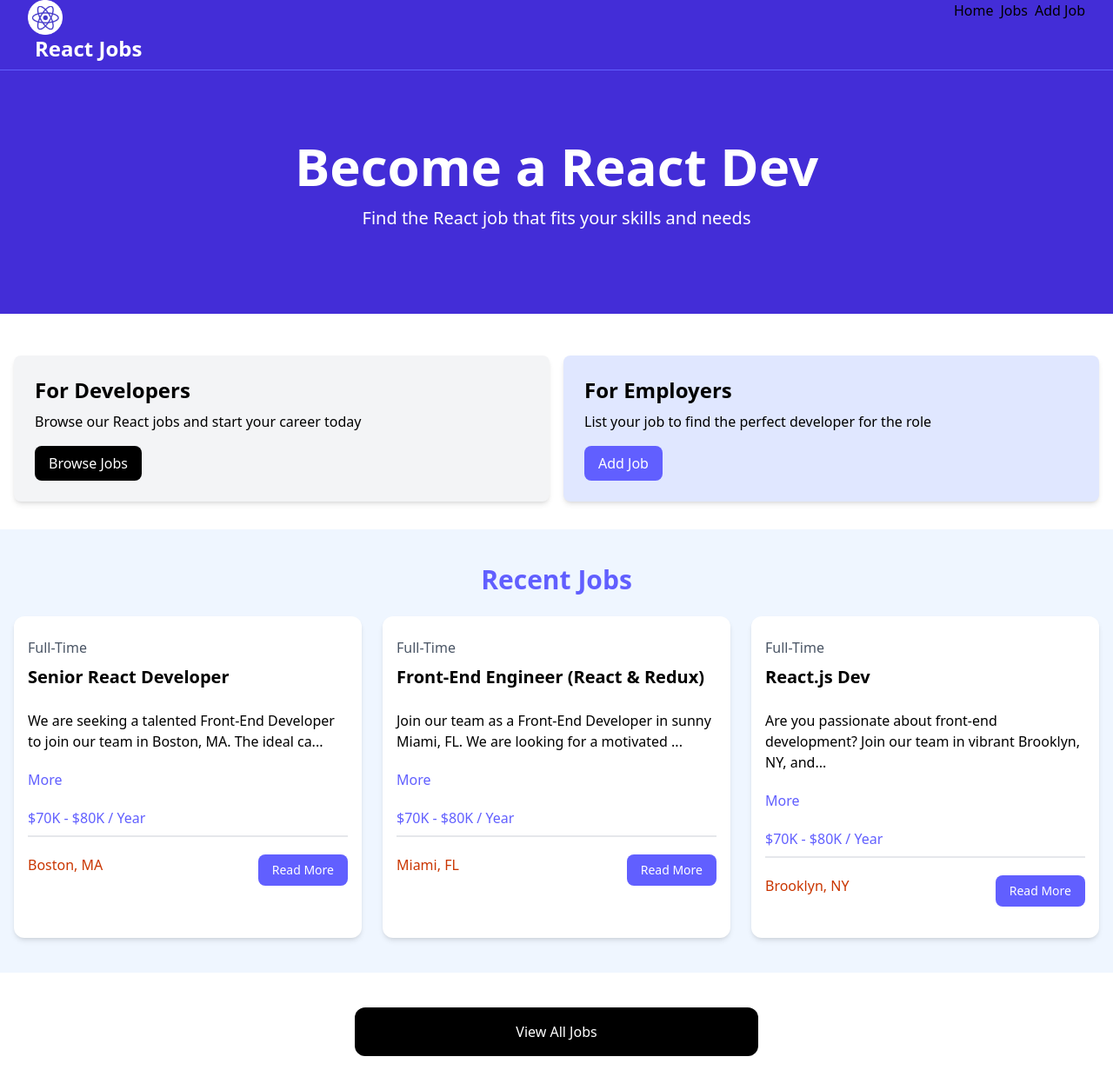
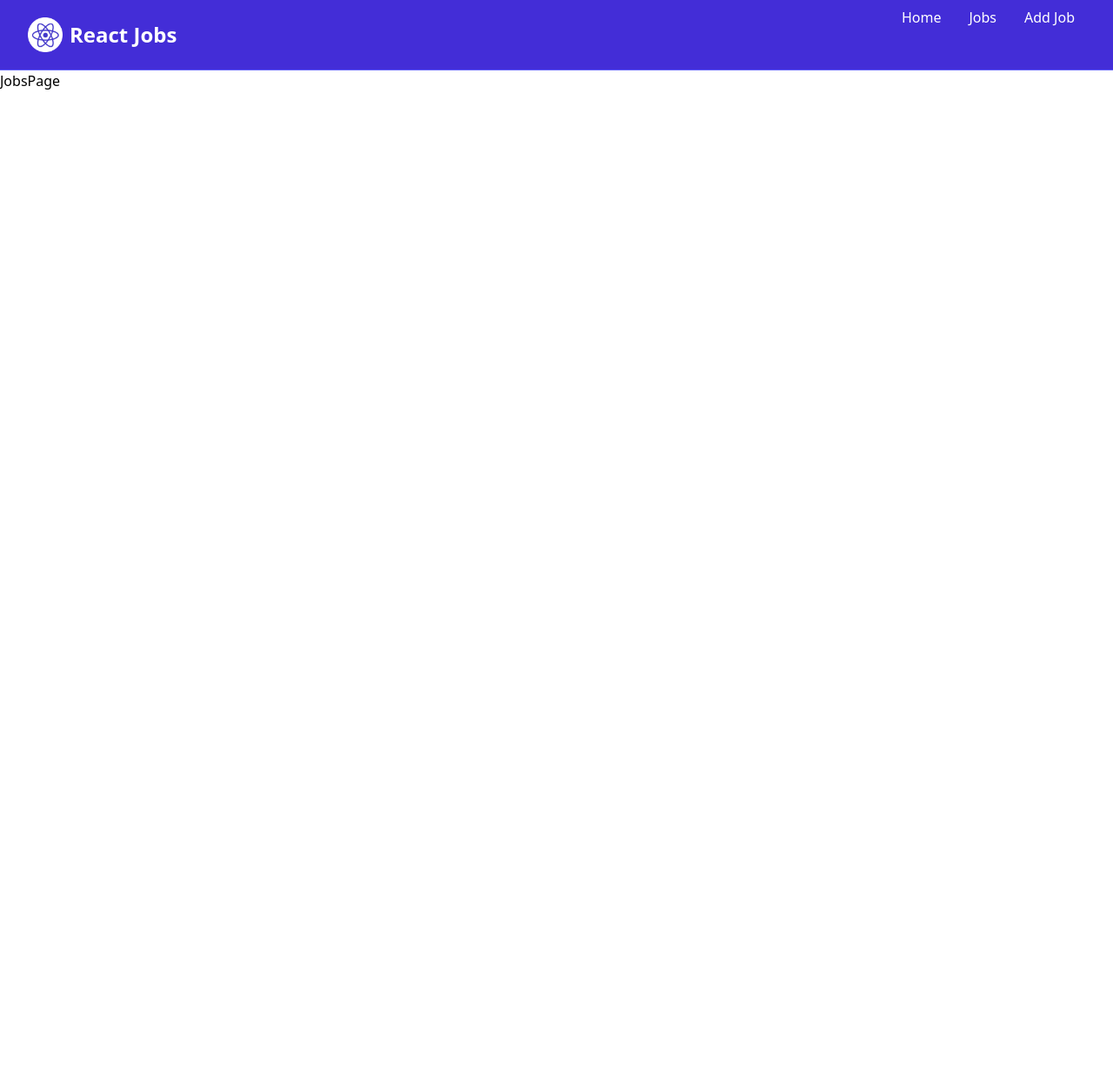
Before and after one commit to Hariharan2716/React-Job-Listing, a React (Vite) app in the folder react-jobs/: page /jobs in a window 1280 px wide. Shown: the whole page at 87% size. After the commit the page ends 800 px from the top, so only its background shows below. Built offline with nearby package versions, Linux system fonts and the light colour scheme.

Commit message:
React-Router-Dom the role and how it helps to clean the files and make a single page application fast and seamless UI/UX. In this branch I added Link and NavLink so that the rendering of pages are so smooth and fast.

```diff
--- a/react-jobs/package.json
+++ b/react-jobs/package.json
@@ -13,6 +13,8 @@
     "@tailwindcss/vite": "^4.1.18",
     "react": "^19.2.0",
     "react-dom": "^19.2.0",
+    "react-icons": "^5.5.0",
+    "react-router-dom": "^7.13.0",
     "tailwindcss": "^4.1.18"
   },
   "devDependencies": {
--- a/react-jobs/src/App.jsx
+++ b/react-jobs/src/App.jsx
@@ -1,18 +1,29 @@
 import React from 'react'
-import Navbar from './components/Navbar'
-import Hero from './components/Hero'
-import HomeCards from './components/HomeCards'
-import JobListings from './components/JobListings'
-import ViewAllJobs from './components/ViewAllJobs'
+import {
+  Route,
+  createBrowserRouter,
+  createRoutesFromElements,
+  RouterProvider,
+} from 'react-router-dom'
+
+import HomePage from './pages/HomePage'
+import JobsPage from './pages/JobsPage'
+import MainLayout from './layouts/MainLayout'
+
+const router = createBrowserRouter(
+  createRoutesFromElements(
+    <Route path='/' element={<MainLayout />} >
+      <Route index element={<HomePage />}/>
+      <Route path='/jobs' element={<JobsPage />}/>
+      <Route index element={<HomePage />}/>
+    </Route>
+  )
+)
 
 const App = () => {
   return (
     <>
-      <Navbar />
-      <Hero />
-      <HomeCards />
-      <JobListings isHome />
-      <ViewAllJobs />
+      <RouterProvider router={router} />
     </>
   )
 }
--- a/react-jobs/src/components/JobListing.jsx
+++ b/react-jobs/src/components/JobListing.jsx
@@ -1,5 +1,7 @@
 import React from 'react'
 import { useState } from 'react'
+import { Link } from 'react-router-dom'
+import {FaMapMarker} from 'react-icons/fa'
 
 
 const JobListing = ({job}) => {
@@ -32,11 +34,12 @@ const JobListing = ({job}) => {
 
         <div className="flex flex-col lg:flex-row justify-between mb-4">
           <div className="text-orange-700 mb-4">
+            <FaMapMarker className='inline text-lg mb-1 mr-1' />
             {job.location}
           </div>
-          <a href="#" className="h-9 bg-indigo-500 hover:bg-indigo-600 text-white px-4 py-2 rounded-lg text-center text-sm">
+          <Link to="#" className="h-9 bg-indigo-500 hover:bg-indigo-600 text-white px-4 py-2 rounded-lg text-center text-sm">
             Read More
-          </a>
+          </Link>
         </div>
 
       </div>
--- a/react-jobs/src/components/Navbar.jsx
+++ b/react-jobs/src/components/Navbar.jsx
@@ -1,19 +1,35 @@
 import React from 'react'
+import { NavLink } from 'react-router-dom'
 import logo from '../assets/image/logo.png'
 
 const Navbar = () => {
+
+  const classLink = ({isActive}) =>
+    isActive ?
+    "bg-black text-white hover:bg-gray-900 hover:text-white rounded-md px-3 py-2" :
+    "text-white hover:bg-gray-900 hover:text-white rounded-md px-3 py-2";
+
   return (
     <nav className="bg-indigo-700 border-b border-indigo-500">
       <div className="mx-auto max-w-7xl px-2 sm:px-6 lg:px-8">
         <div className="flex h-20 items-center justify-center md:items-stretch md:justify-start">
-          <a href="/"><img src={logo} alt="React Jobs" className="h-10 w-auto" />
+          <NavLink className= 'flex shrink-0 items-center mr-4' to="/">
+            <img src={logo} alt="React Jobs" className="h-10 w-auto" />
             <span className="hidden md:block text-white text-2xl font-bold ml-2">React Jobs</span>
-          </a>
+          </NavLink>
           <div className="md:ml-auto">
             <div className="flex space-x-2">
-              <a href="#">Home</a>
-              <a href="#">Jobs</a>
-              <a href="#">Add Job</a>
+              <NavLink to='/' className={classLink}>
+                Home
+              </NavLink>
+
+              <NavLink to='/' className={classLink}>
+                Jobs
+              </NavLink>
+
+              <NavLink to='/' className={classLink}>
+                Add Job
+              </NavLink>
             </div>
           </div>
         </div>
--- a/react-jobs/src/components/ViewAllJobs.jsx
+++ b/react-jobs/src/components/ViewAllJobs.jsx
@@ -1,14 +1,14 @@
-// import { Link } from 'react-router-dom';
+import { Link } from 'react-router-dom';
 
 const ViewAllJobs = () => {
   return (
     <section className='m-auto max-w-lg my-10 px-6'>
-      <a
+      <Link
         to='/jobs'
         className='block bg-black text-white text-center py-4 px-6 rounded-xl hover:bg-gray-700'
       >
         View All Jobs
-      </a>
+      </Link>
     </section>
   );
 };
--- /dev/null
+++ b/react-jobs/src/layouts/MainLayout.jsx
@@ -0,0 +1,14 @@
+import React from 'react'
+import { Outlet } from 'react-router-dom'
+import Navbar from '../components/Navbar'
+
+const MainLayout = () => {
+  return (
+    <>
+      <Navbar />
+      <Outlet />
+    </>
+  )
+}
+
+export default MainLayout
--- /dev/null
+++ b/react-jobs/src/pages/HomePage.jsx
@@ -0,0 +1,18 @@
+import React from 'react'
+import Hero from '../components/Hero'
+import HomeCards from '../components/HomeCards'
+import JobListings from '../components/JobListings'
+import ViewAllJobs from '../components/ViewAllJobs'
+
+const HomePage = () => {
+  return (
+    <>
+      <Hero />
+      <HomeCards />
+      <JobListings />
+      <ViewAllJobs />
+    </>
+  )
+}
+
+export default HomePage
--- /dev/null
+++ b/react-jobs/src/pages/JobsPage.jsx
@@ -0,0 +1,9 @@
+import React from 'react'
+
+const JobsPage = () => {
+  return (
+    <div>JobsPage</div>
+  )
+}
+
+export default JobsPage
```
Also changed, not shown: react-jobs/Progress/README.md, 1 other file (tests, documents, lock files or other folders).
